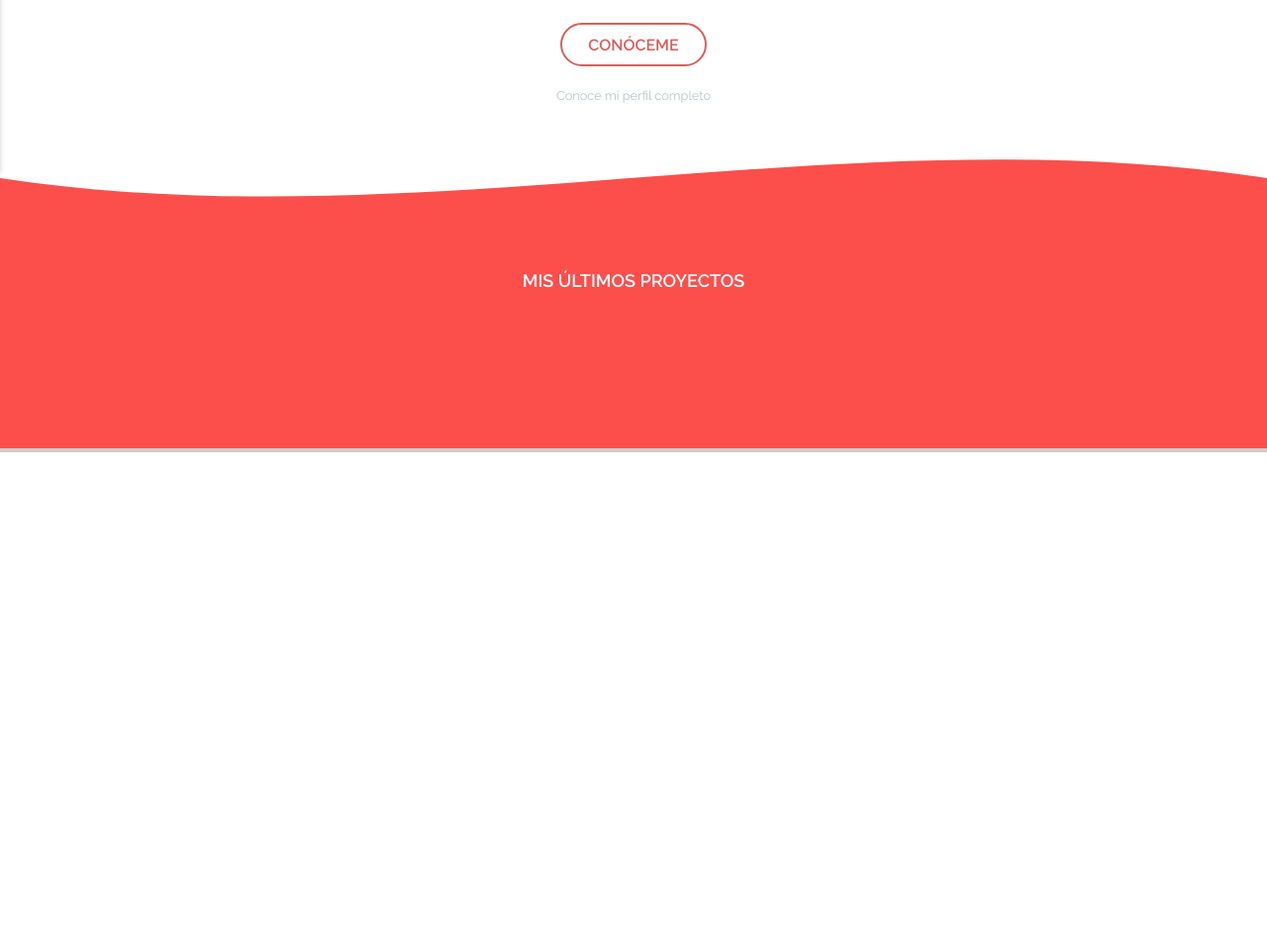
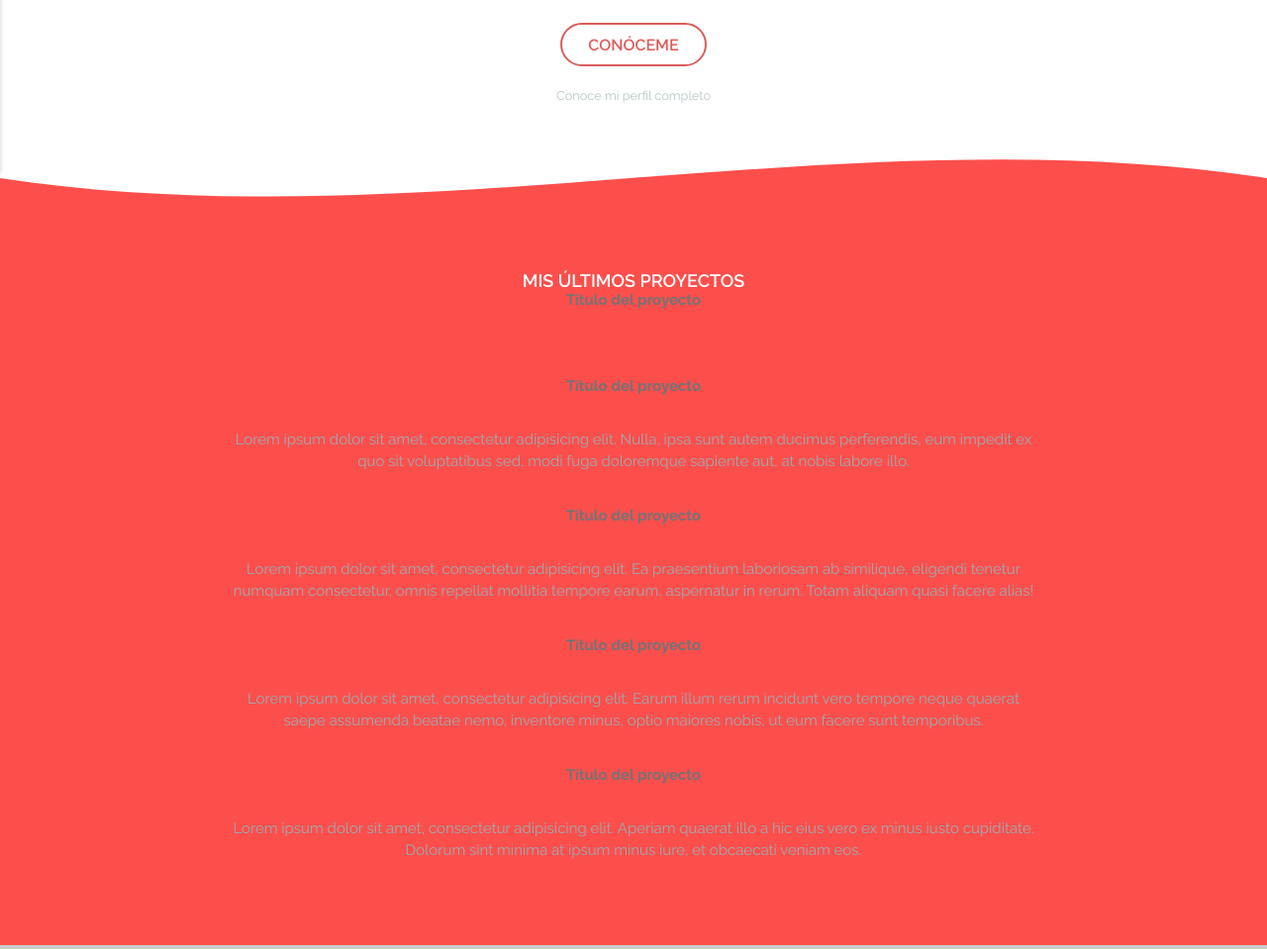
Before and after one commit to arsistyle/portafolio, a WordPress theme: template index.php in a window 1280 px wide. Shown: the part 625-1584 px from the top of the page at 99% size. Before the commit the page ends 1082 px from the top, so only its background shows below. Run offline with PHP 8.4 and a stand-in for WordPress, Linux system fonts and the light colour scheme; the site name, menu and one post (Sample post) are stand-ins, and other content is empty.

Commit message:
Sección de proyectos
Se agregaron los proyectos

```diff
--- a/index.php
+++ b/index.php
@@ -167,6 +167,37 @@
 			<div class="row">
 				<div class="content-section col-xs-12 col-md-8 col-md-offset-2">
 					<h3>Mis últimos proyectos</h3>
+
+					<div class="project-front">
+						<div class="project-description">
+							<h4>Título del proyecto</h4>
+							<p></p>
+						</div>
+					</div>
+					<div class="project-front">
+						<div class="project-description">
+							<h4>Título del proyecto</h4>
+							<p>Lorem ipsum dolor sit amet, consectetur adipisicing elit. Nulla, ipsa sunt autem ducimus perferendis, eum impedit ex quo sit voluptatibus sed, modi fuga doloremque sapiente aut, at nobis labore illo.</p>
+						</div>
+					</div>
+					<div class="project-front">
+						<div class="project-description">
+							<h4>Título del proyecto</h4>
+							<p>Lorem ipsum dolor sit amet, consectetur adipisicing elit. Ea praesentium laboriosam ab similique, eligendi tenetur numquam consectetur, omnis repellat mollitia tempore earum, aspernatur in rerum. Totam aliquam quasi facere alias!</p>
+						</div>
+					</div>
+					<div class="project-front">
+						<div class="project-description">
+							<h4>Título del proyecto</h4>
+							<p>Lorem ipsum dolor sit amet, consectetur adipisicing elit. Earum illum rerum incidunt vero tempore neque quaerat saepe assumenda beatae nemo, inventore minus, optio maiores nobis, ut eum facere sunt temporibus.</p>
+						</div>
+					</div>
+					<div class="project-front">
+						<div class="project-description">
+							<h4>Título del proyecto</h4>
+							<p>Lorem ipsum dolor sit amet, consectetur adipisicing elit. Aperiam quaerat illo a hic eius vero ex minus iusto cupiditate. Dolorum sint minima at ipsum minus iure, et obcaecati veniam eos.</p>
+						</div>
+					</div>
 				</div>
 			</div>
 		</section>
```
